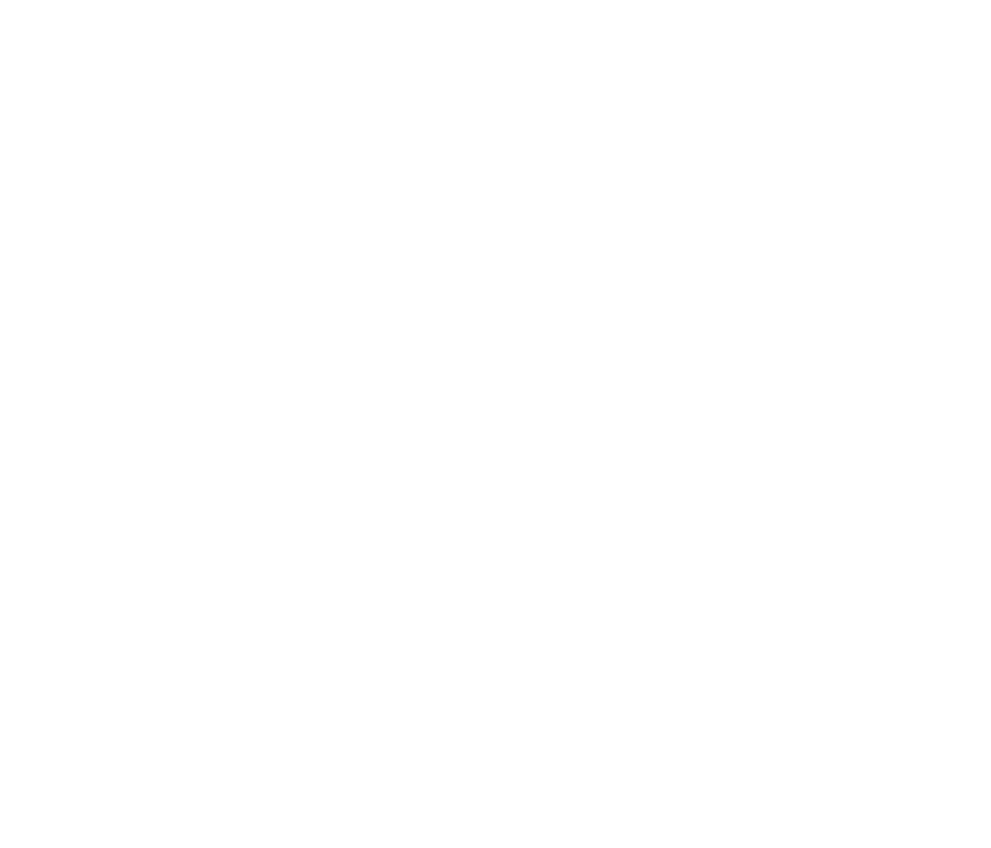
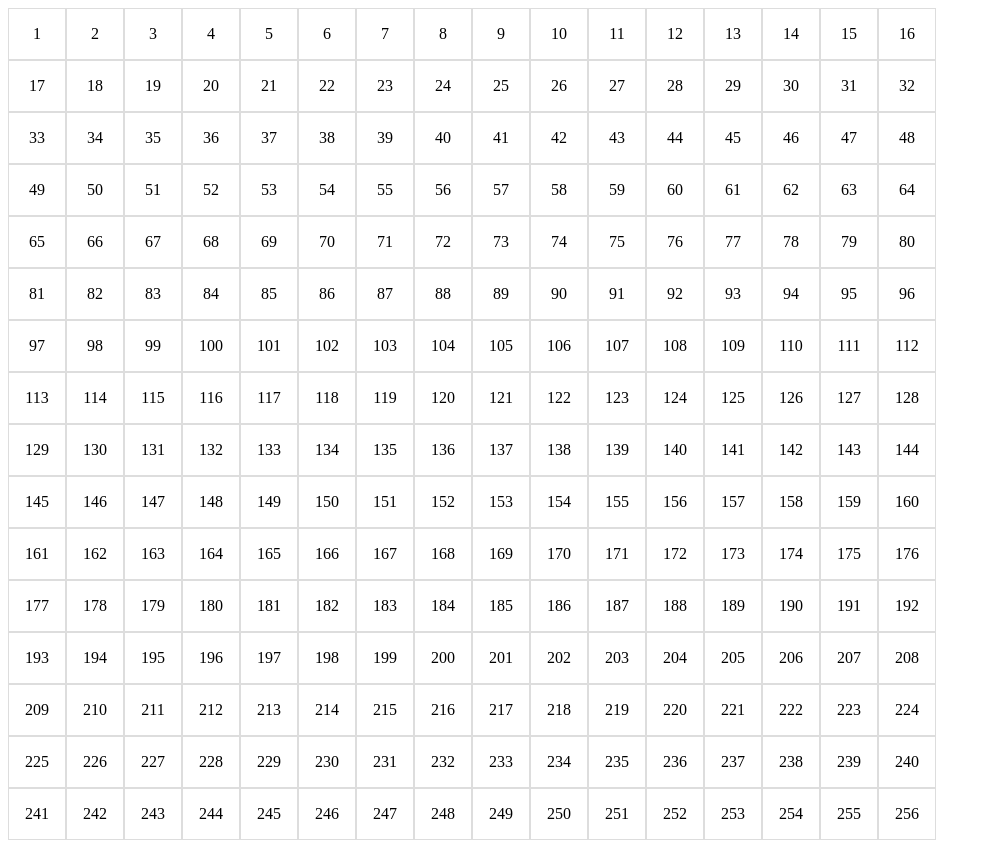
Before and after one commit to DomingosManuelFranco/Etch-a-Sketch, a plain HTML site: page index.html in a window 1280 px wide. Shown: the whole page, without its empty margins (0-991 px from the left). Before the commit the page ends 800 px from the top, so only its background shows below. Drawn offline with Linux system fonts and the light colour scheme.

Commit message:
finished the 16x16 javascript grid

```diff
--- a/index.html
+++ b/index.html
@@ -4,9 +4,18 @@
     <meta charset="UTF-8">
     <meta http-equiv="X-UA-Compatible" content="IE=edge">
     <meta name="viewport" content="width=device-width, initial-scale=1.0">
+    <link rel="stylesheet" href="style.css">
     <title>ETCH-A-SKETCH</title>
 </head>
 <body>
+    <div id="container">
+        <div id="square">
 
+        </div>
+
+    </div>
+
+
+    <script src="script.js"></script>
 </body>
 </html>
--- a/script.js
+++ b/script.js
@@ -1,14 +1,15 @@
 
-const container = document.getElementById("container");
+const square = document.getElementById("square");
 
 function makeRows(rows, cols) {
   container.style.setProperty('--grid-rows', rows);
   container.style.setProperty('--grid-cols', cols);
+
   for (c = 0; c < (rows * cols); c++) {
     let cell = document.createElement("div");
     cell.innerText = (c + 1);
-    container.appendChild(cell).className = "grid-item";
+    square.appendChild(cell).className = "grid-item";
   };
-};
+}
 
 makeRows(16, 16);
--- a/style.css
+++ b/style.css
@@ -0,0 +1,22 @@
+
+:root {
+    --grid-cols: 1;
+    --grid-rows: 1;
+  }
+
+  #container {
+   display: grid;
+   grid-template-columns: 360px;
+}
+
+  #square {
+    display: grid;
+    grid-template-rows: repeat(var(--grid-rows), 1fr);
+    grid-template-columns: repeat(var(--grid-cols), 1fr);
+  }
+
+  .grid-item {
+    padding: 1em;
+    border: 1px solid #ddd;
+    text-align: center;
+  }
```
